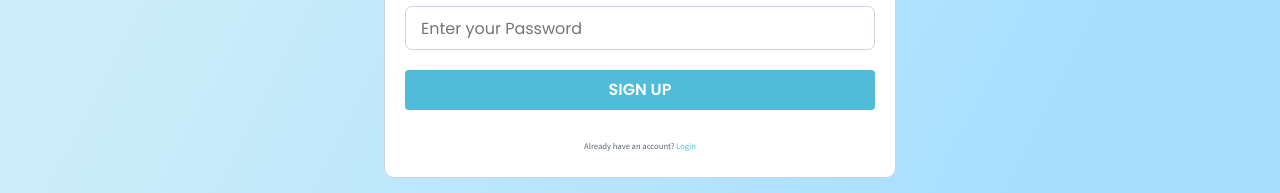
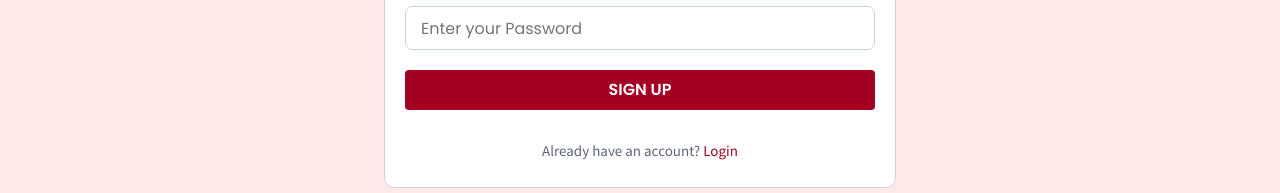
Before and after one commit to Anthoniselvi/New-Moi-App, a React (Create React App) app in the folder client/: page /signup in a window 1280 px wide. Shown: the part 604-797 px from the top of the page. Built offline with nearby package versions, Linux system fonts and the light colour scheme; no server answers; a web font is replaced by a local one; what @react-pdf/renderer would draw is missing.

Commit message:
login, signup page updated

```diff
--- a/client/src/components/Login/Login.css
+++ b/client/src/components/Login/Login.css
@@ -2,7 +2,8 @@
     width: 100vw;
     height: 100vh;
     overflow: auto;
-    background: linear-gradient(117.16deg,#cbedf9 26.56%,#a8dfff 83.56%);
+    /* background: linear-gradient(117.16deg,#cbedf9 26.56%,#a8dfff 83.56%); */
+    /* background-color: #a30024; */
 }
 .login-form-container{
 
--- a/client/src/components/Login/LoginForm.js
+++ b/client/src/components/Login/LoginForm.js
@@ -294,7 +294,7 @@ const LoginForm = () => {
           type="submit"
           style={{
             marginTop: "10px",
-            backgroundColor: "#50bcd9",
+            backgroundColor: "#a30024",
             color: "#ffffff",
             width: "100%",
             height: "44px",
@@ -308,14 +308,14 @@ const LoginForm = () => {
             cursor: "pointer",
           }}
           onMouseEnter={(e) => {
-            e.target.style.border = "1px solid #50bcd9";
-            e.target.style.backgroundColor = "#f0f2f5";
-            e.target.style.color = "#50bcd9";
+            // e.target.style.border = "1px solid #a30024";
+            e.target.style.backgroundColor = "#f59f2f";
+            e.target.style.color = "#a30024";
           }}
           onMouseLeave={(e) => {
             e.target.style.border = "none";
             e.target.style.color = "#ffffff";
-            e.target.style.backgroundColor = "#50bcd9";
+            e.target.style.backgroundColor = "#a30024";
           }}
         >
           Sign In
@@ -331,12 +331,12 @@ const LoginForm = () => {
         width="100%"
       >
         <Grid container>
-          <Grid item xs sx={{ color: "rgb(80, 188, 217)" }}>
+          <Grid item xs sx={{ color: "#a30024", fontSize: 15 }}>
             <Link
               to="/resetpassword"
               href="#"
               // onClick={navigateToResetPassword}
-              sx={{ color: "rgb(80, 188, 217)" }}
+              sx={{ color: "#a30024" }}
             >
               Forgot password?
             </Link>
@@ -345,7 +345,7 @@ const LoginForm = () => {
           <Grid item>
             <Link href="signup" to="/signup" sx={{ color: "#5e6577" }}>
               Need to create an account?{" "}
-              <span style={{ color: "rgb(80, 188, 217)" }}>Sign Up</span>
+              <span style={{ color: "#a30024", fontSize: 15 }}>Sign Up</span>
             </Link>
           </Grid>
         </Grid>
--- a/client/src/components/Signup/Signup.css
+++ b/client/src/components/Signup/Signup.css
@@ -2,7 +2,8 @@
     width: 100vw;
     height: 100vh;
     overflow: auto;
-    background: linear-gradient(117.16deg,#cbedf9 26.56%,#a8dfff 83.56%);
+    /* background: linear-gradient(117.16deg,#cbedf9 26.56%,#a8dfff 83.56%); */
+    /* background-color: #a30024; */
 }
 .signup-form-container{
 
--- a/client/src/components/Signup/SignupForm.js
+++ b/client/src/components/Signup/SignupForm.js
@@ -353,16 +353,16 @@ const SignupForm = () => {
         <Button
           type="submit"
           sx={{
-            backgroundColor: "#50bcd9",
+            backgroundColor: "#a30024",
             color: "#ffffff",
             fontSize: "16px",
             fontWeight: 600,
             // padding: "10px 20px",
             width: "100%",
             "&:hover ": {
-              backgroundColor: "#f0f2f5",
-              color: "#50bcd9",
-              border: "1px solid #50bcd9",
+              backgroundColor: "#f59f2f",
+              color: "#a30024",
+              // border: "1px solid #a30024",
             },
           }}
         >
@@ -390,9 +390,13 @@ const SignupForm = () => {
                 </Link>
               </Grid> */}
           <Grid item>
-            <Link href="/login" to="/login" sx={{ color: "#5e6577" }}>
+            <Link
+              href="/login"
+              to="/login"
+              sx={{ color: "#5e6577", fontSize: 15 }}
+            >
               Already have an account?{" "}
-              <span style={{ color: "rgb(80, 188, 217)", fontWeight: 400 }}>
+              <span style={{ color: "#a30024", fontSize: 15, fontWeight: 400 }}>
                 Login
               </span>
             </Link>
```
